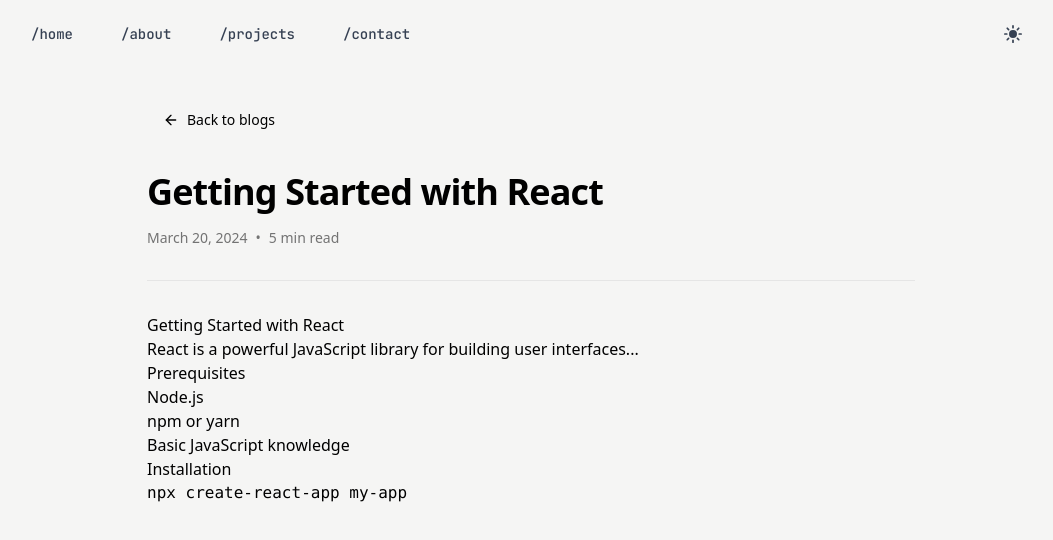
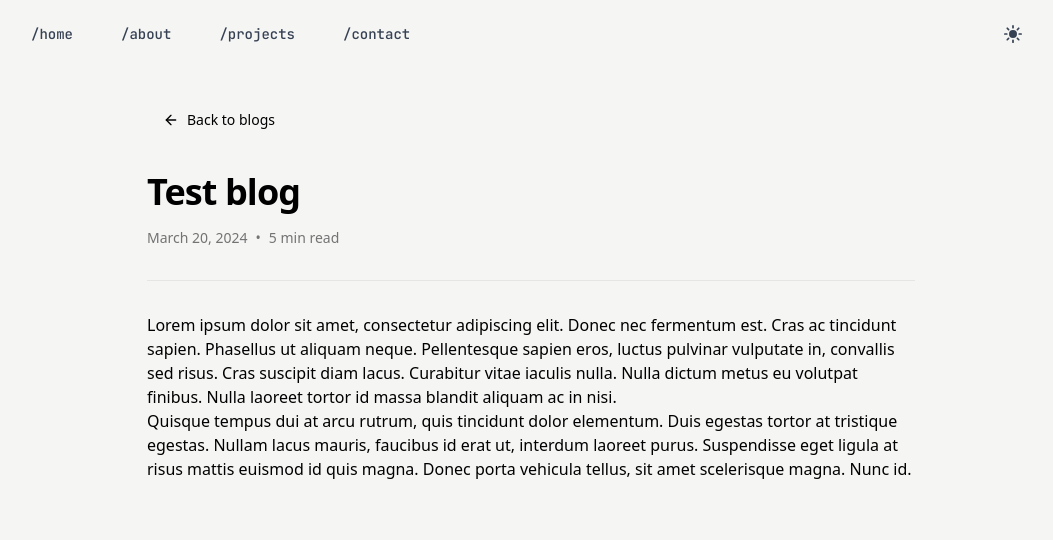
Before and after one commit to deep41/deep41.github.io, a React (Vite) app: page /blog/1 in a window 1280 px wide. Shown: the top 540 px of the page, without its empty margins (109-1162 px from the left). Built offline with nearby package versions, Linux system fonts and the light colour scheme.

Commit message:
Update Intro, About, and Projects pages with minor UI and navigation tweaks

```diff
--- a/src/components/home/Intro.tsx
+++ b/src/components/home/Intro.tsx
@@ -52,8 +52,8 @@
               </a>
             </Button>
             <Button asChild className="bg-stone-700 dark:bg-stone-300">
-              <Link to="/portfolio">
-                View Portfolio
+              <Link to="/about">
+                About Me
                 <ArrowRight className="ml-2 h-4 w-4" />
               </Link>
             </Button>
--- a/src/components/portfolio/about.tsx
+++ b/src/components/portfolio/about.tsx
@@ -12,9 +12,10 @@
 
 const About = () => {
   return (
-    <div className="mx-auto max-w-[1000px] px-4 py-16">
+    <div className="mx-auto max-w-[1000px] px-4 py-16 h-screen">
       <div className="space-y-2">
-        <p>
+        <div className="text-4xl">🚧 Work in progess, coming soon 🚧</div>
+        {/* <p>
           I'm{' '}
           <span className="bg-gradient-to-r from-blue-500 via-purple-500 to-pink-500 bg-clip-text text-lg font-bold text-transparent">
             Deepak Rajendran
@@ -42,7 +43,7 @@
         <p>
           When I'm not coding, you'll find me immersed in a good book, enjoying
           a movie, hiking the great outdoors, or gaming with friends.
-        </p>
+        </p> */}
       </div>
     </div>
   );
--- a/src/components/projects/ProjectsPage.tsx
+++ b/src/components/projects/ProjectsPage.tsx
@@ -52,7 +52,7 @@
 
         <div className="grid gap-6">
           {projects.map((project, index) => (
-            <Card key={index}>
+            <Card key={index} className=' dark:bg-stone-800'>
               <CardContent className="p-6">
                 <div className="grid gap-6 md:grid-cols-2">
                   <img
@@ -67,7 +67,7 @@
                     </p>
                     <div className="mb-4 flex flex-wrap gap-2">
                       {project.tags.map((tag, i) => (
-                        <Badge key={i} variant="secondary">
+                        <Badge key={i} variant="secondary" className='dark:bg-stone-700'>
                           {tag}
                         </Badge>
                       ))}
@@ -86,7 +86,7 @@
                         </Button>
                       )}
                       {project.live && (
-                        <Button size="sm" asChild>
+                        <Button size="sm" asChild className='bg-stone-800 dark:bg-stone-200' >
                           <a
                             href={project.live}
                             target="_blank"
--- a/src/data/blogs.ts
+++ b/src/data/blogs.ts
@@ -3,23 +3,13 @@
 export const blogs: Blog[] = [
   {
     id: '1',
-    title: 'Getting Started with React',
-    description: 'A comprehensive guide to getting started with React development',
+    title: 'Test blog',
+    description: 'Lorem ipsum dolor sit amet, consectetur adipiscing elit. Donec nec fermentum est. Cras ac tincidunt sapien.',
     date: '2024-03-20',
     content: `
-# Getting Started with React
+Lorem ipsum dolor sit amet, consectetur adipiscing elit. Donec nec fermentum est. Cras ac tincidunt sapien. Phasellus ut aliquam neque. Pellentesque sapien eros, luctus pulvinar vulputate in, convallis sed risus. Cras suscipit diam lacus. Curabitur vitae iaculis nulla. Nulla dictum metus eu volutpat finibus. Nulla laoreet tortor id massa blandit aliquam ac in nisi.
 
-React is a powerful JavaScript library for building user interfaces...
-
-## Prerequisites
-- Node.js
-- npm or yarn
-- Basic JavaScript knowledge
-
-## Installation
-\`\`\`bash
-npx create-react-app my-app
-\`\`\`
+Quisque tempus dui at arcu rutrum, quis tincidunt dolor elementum. Duis egestas tortor at tristique egestas. Nullam lacus mauris, faucibus id erat ut, interdum laoreet purus. Suspendisse eget ligula at risus mattis euismod id quis magna. Donec porta vehicula tellus, sit amet scelerisque magna. Nunc id.
     `
   },
   // Add more blog posts here
```
